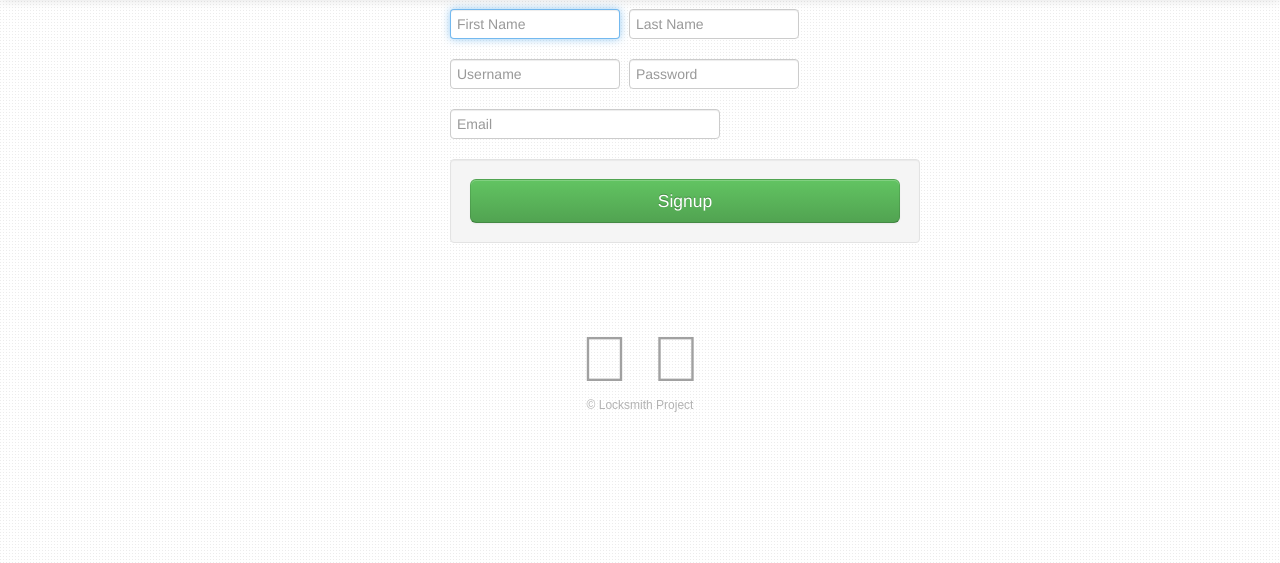
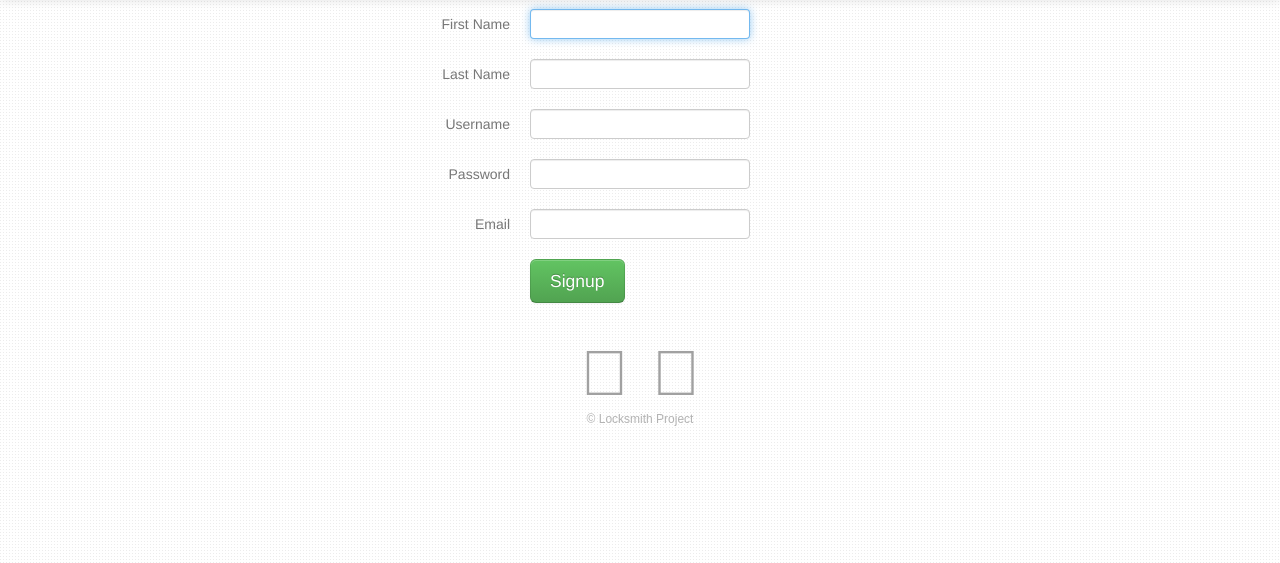
Before and after one commit to ehazlett/locksmith, a Django app: template accounts/templates/accounts/signup.html in a window 1280 px wide. Shown: the part 41-604 px from the top of the page. Run offline with Django 3.2, Linux system fonts and the light colour scheme; the template is opened without the code that fills it, so the values that code supplies are empty; some libraries are stand-ins or nearby versions.

Commit message:
fixed UI for signup

```diff
--- a/accounts/templates/accounts/signup.html
+++ b/accounts/templates/accounts/signup.html
@@ -2,27 +2,42 @@
 {% load i18n %}
 
 {% block main_content %}
-<div id="signup" class="span5 offset4 center">
-  <form id="signup" class="form" method="POST">
+<div id="signup" class="span5 offset3">
+  <form id="signup" class="form form-horizontal" method="POST">
     <fieldset>
       {% csrf_token %}
       <div class="control-group">
+          <label class="control-label" for="first_name">{% trans 'First Name' %}</label>
           <div class="controls">
-              <input type="text" name="first_name" class="span2 required" placeholder="{% trans 'First Name' %}" value="{{first_name}}" autofocus="true" />
-              <input type="text" name="last_name" class="span2 required" placeholder="{% trans 'Last Name' %}" value="{{last_name}}" />
+              <input type="text" name="first_name" class="required" value="{{first_name}}" autofocus="true" />
           </div>
       </div>
       <div class="control-group">
+          <label class="control-label" for="first_name">{% trans 'Last Name' %}</label>
           <div class="controls">
-              <input type="text" name="username" class="span2 required" placeholder="{% trans 'Username' %}" value="{{username}}" />
-              <input id="password" type="password" name="password" class="span2 required" placeholder="{% trans 'Password' %}" />
+              <input type="text" name="last_name" class="required" value="{{last_name}}" />
           </div>
       </div>
       <div class="control-group">
-          <input type="text" name="email" class="required email span3" placeholder="{% trans 'Email' %}" value="{{email}}" />
+          <label class="control-label" for="username">{% trans 'Username' %}</label>
+          <div class="controls">
+              <input type="text" name="username" class="required" value="{{username}}" />
+          </div>
       </div>
-      <div class="controls well">
-          <a id="btn-signup" href="#" class="btn btn-block btn-success btn-large">{% trans 'Signup' %}</a>
+      <div class="control-group">
+          <label class="control-label" for="password">{% trans 'Password' %}</label>
+          <div class="controls">
+              <input id="password" type="password" name="password" class="required" />
+          </div>
+      </div>
+      <div class="control-group">
+          <label class="control-label" for="email">{% trans 'Email' %}</label>
+          <div class="controls">
+              <input type="text" name="email" class="required email" value="{{email}}" />
+          </div>
+      </div>
+      <div class="controls">
+          <a id="btn-signup" href="#" class="btn btn-success btn-large">{% trans 'Signup' %}</a>
       </div>
     </fieldset>
   </form>
```
